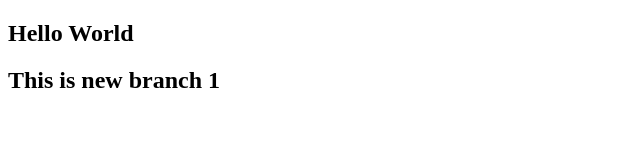
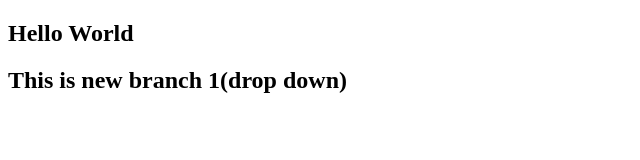
Before and after one commit to Amarkanaparthi/GitHubDemo, a plain HTML site: page index.html in a window 1280 px wide. Shown: the whole page, without its empty margins (0-640 px from the left). Drawn offline with Linux system fonts and the light colour scheme.

Commit message:
added drop down

```diff
--- a/index.html
+++ b/index.html
@@ -7,6 +7,6 @@
 </head>
 <body>
     <h2>Hello World</h2>
-    <h2> This is new branch 1</h2>
+    <h2> This is new branch 1(drop down)</h2>
 </body>
 </html>
```
